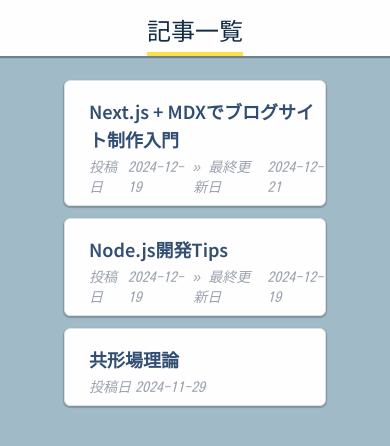
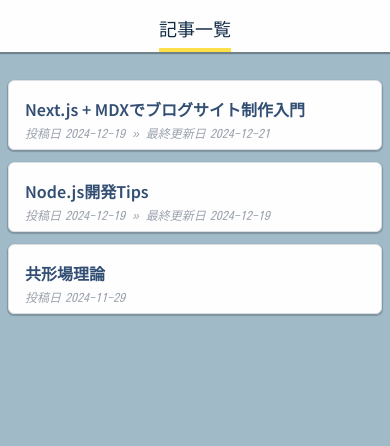
Before and after one commit to elle-et-noire/my-mdx-blog, a Next.js app: page / in a window 390 px wide. Shown: the top 446 px of the page. Built offline with nearby package versions, Linux system fonts and the light colour scheme.

Commit message:
responsive design

```diff
--- a/app/[slug]/page.tsx
+++ b/app/[slug]/page.tsx
@@ -31,22 +31,24 @@
         z-10 fixed top-0 left-0 right-0
         size-full bg-[#76ddfc]
         backdrop-filter backdrop-blur-[3px] bg-opacity-15"
+      // glass morphism
       />
       <div className="
         z-20 relative
         mx-auto mt-8 pl-8 md:pl-16 pr-4 md:pr-8 pb-16
-        w-[40rem] md:w-[64rem] rounded-lg
+        w-[22rem] sm:w-[40rem] md:w-[64rem] rounded-lg
         bg-[#fefefe] shadow-[0_0px_3px_0px_rgba(128,128,128,0.5)]
         flex justify-center
         prose max-w-none"
       // modal window
       >
-        <div className="w-[36rem] md:w-[48rem] font-noto-sans" /* left column */ >
-          <h1 className="mt-16 mb-3 font-[600]">{data.title}</h1>
-          <DateInfo data={data} className="text-base" />
+        <div className="relative top-0 left-0 w-full md:w-[43rem] font-noto-sans" /* left column */ >
+          <h1 className="mt-8 md:mt-16 mb-1 md:mb-3 font-[600] text-lg md:text-4xl">{data.title}</h1>
+          <DateInfo data={data} className="text-xs md:text-base" />
           <div className="
-            post font-[500] mt-8 md:w-[43rem]
+            post prose-sm md:prose-base font-[500] mt-8
             prose-h2:text-[#324e73] prose-h2:border-l-4 prose-h2:border-[#324e73] prose-h2:pl-4 prose-h2:py-1
+            prose-h2:text-lg md:prose-h2:text-2xl
             hover:prose-a:no-underline prose-a:underline-offset-[5px]
             prose-pre:my-1 prose-p:my-2 prose-code:before:content-none prose-code:after:content-none
             prose-ul:my-2"
@@ -57,7 +59,7 @@
         <div className="w-3/12 hidden md:block">
           <Toc />
         </div>
-        <Link href="/" className="h-8 sticky top-0 pt-4 md:pt-8">
+        <Link href="/" className="sticky top-0 pt-4 md:pt-8 h-8">
           <div className="batsu"></div>
         </Link>
       </div>
--- a/app/layout.tsx
+++ b/app/layout.tsx
@@ -41,12 +41,12 @@
         ${fira_mono.variable}
          antialiased`}
       >
-        <main className="min-h-screen m-0 pb-12 bg-[#a0bac8]">
+        <main className="min-h-svh m-0 pb-12 bg-[#a0bac8]">
           <div className="
             z-0 fixed top-0 left-0 right-0
             pt-4 pb-2 w-full
             bg-[#fefefe] shadow-[0_1px_1px_1px_rgba(0,0,0,0.3)]
-            text-center text-[#112b45] text-2xl font-system
+            text-center text-[#112b45] text-lg md:text-2xl font-system
             underline underline-offset-[12px] decoration-4 decoration-yellow-300"
           >
             記事一覧
--- a/app/page.tsx
+++ b/app/page.tsx
@@ -5,7 +5,7 @@
   const posts = GetAllPosts();
   return (
     <div className="
-        pb-16 pt-20 px-16 mx-auto
+        pb-16 pt-20 px-2 mx-auto
         w-full md:w-[48rem]
         flex flex-col gap-3 items-center"
     >
--- a/components/post-card.tsx
+++ b/components/post-card.tsx
@@ -11,17 +11,18 @@
     <Link
       href={slug}
       className="
+        px-4 md:px-6 pt-4 pb-2
         no-underline w-full bg-[#fefefe] text-[#324e73] rounded-md border-[#dadfe4] border-[0.5pt]
         shadow-[0_1px_1px_1px_rgba(0,0,0,0.2)] overflow-hidden"
     >
       <h2 className="
-        ml-6 mt-4
+        mb-1
         font-semibold font-noto-sans
-        text-lg md:text-xl"
+        text-base md:text-xl"
       >
         {data.title}
       </h2>
-      <DateInfo data={data} className="m-0 pl-6 pt-1 pb-2 text-sm" />
+      <DateInfo data={data} className="text-xs md:text-sm" />
     </Link>
   )
 }
```
